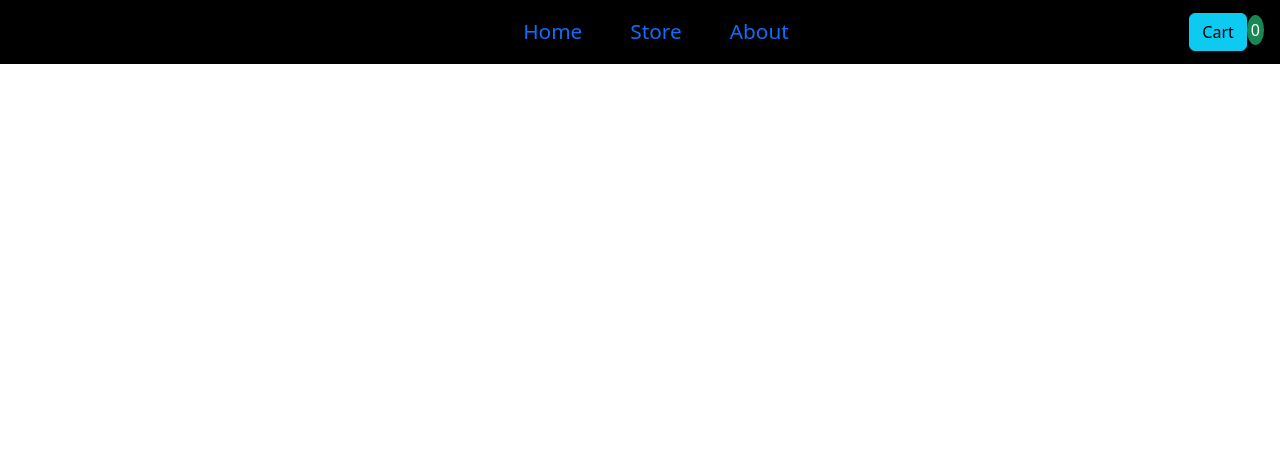
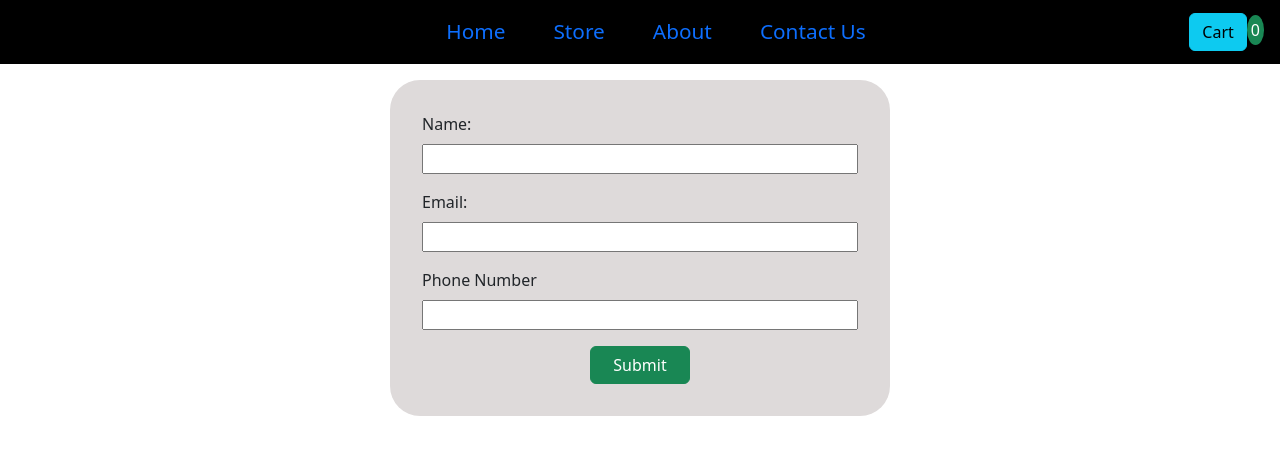
Before and after one commit to shubhamkumar123456/e-commerce-website, a React (Create React App) app: page /contactus in a window 1280 px wide. Shown: the top 454 px of the page. Built offline with nearby package versions, Linux system fonts and the light colour scheme; the HTML template or start-up script is replaced by a standard one.

Commit message:
added contact us and storing use in database

```diff
--- a/src/App.js
+++ b/src/App.js
@@ -12,6 +12,7 @@ import Store from "./pages/Store";
 import Home from "./pages/Home";
 import Content from "./component/Content";
 import Item from "./component/Item";
+import ContactUs from "./component/ContactUs";
 
 function App() {
   const ctx = useContext(CartContext);
@@ -34,6 +35,7 @@ function App() {
             <Route path="/about"  element={<About />} />
             <Route path="/store"  element={<Store />} />
             <Route path="/home" element ={<Home/>}/>
+            <Route path="/contactus" element ={<ContactUs/>}/>
           </Routes>
 
 
--- /dev/null
+++ b/src/component/ContactUs.js
@@ -0,0 +1,45 @@
+import React, { useRef } from 'react'
+import { Button } from 'react-bootstrap'
+import classes from './ContactUs.module.css'
+
+const ContactUs = () => {
+
+    const name=useRef();
+    const email=useRef();
+    const phone=useRef();
+
+    const submitHandler=async()=>{
+
+        let obj={
+            name:name.current.value,
+            email:email.current.value,
+            phone:phone.current.value
+        }
+        console.log(obj)
+        const response= await fetch('https://e-commerce-a4796-default-rtdb.firebaseio.com/contactUs.json',{
+            method: 'POST',
+            body:JSON.stringify(obj),
+            headers:{
+              'Content-Type': 'application/json',
+            }
+        })
+        const data=await response.json()
+        console.log(data)
+    }
+
+  return (
+    <div className={classes.contactUs}>
+    <form action="" className={classes.contactUsFrom}>
+        <label className={classes.label} htmlFor="name">Name:</label>
+        <input ref={name} className={classes.input} type="text" />
+        <label className={classes.label} htmlFor="email">Email:</label>
+        <input ref={email} className={classes.input} type="text" />
+        <label className={classes.label} htmlFor="phone">Phone Number</label>
+        <input ref={phone} className={classes.input} type="text" />
+        <Button className={classes.btn} variant='success' onClick={submitHandler}>Submit</Button>
+    </form>
+    </div>
+  )
+}
+
+export default ContactUs
--- /dev/null
+++ b/src/component/ContactUs.module.css
@@ -0,0 +1,23 @@
+.contactUsFrom{
+
+    display: flex;
+  flex-direction: column;
+  justify-content: center;
+  text-align: left;
+  width: 500px;
+  margin: auto;
+  margin-top:1rem;
+  background-color:rgb(222, 218, 218);
+  padding: 2rem;
+  border-radius: 30px;
+}
+.label{
+    margin-bottom:0.5rem ;
+}
+.input{
+    margin-bottom: 1rem;
+}
+.btn{
+    width: 100px;
+    margin: auto;
+}
--- a/src/component/Navbar.js
+++ b/src/component/Navbar.js
@@ -1,7 +1,7 @@
 import React, { useContext } from "react";
 import { Button } from "react-bootstrap";
 import { CartContext } from "../store/CartContext";
-import { Link } from "react-router-dom";
+import { Link, NavLink } from "react-router-dom";
 import "./Navbar.css";
 
 const Navbar = (props) => {
@@ -12,13 +12,16 @@ const Navbar = (props) => {
     <div className="navbar">
       <ul className="navbar-ul">
         <li>
-          <Link to="/home">Home</Link>
+          <NavLink to="/home">Home</NavLink>
         </li>
         <li>
-          <Link to="/store">Store</Link>
+          <NavLink to="/store">Store</NavLink>
         </li>
         <li>
-          <Link to="/about">About</Link>
+          <NavLink to="/about">About</NavLink>
+        </li>
+        <li>
+          <Link to="/contactus">Contact Us</Link>
         </li>
       </ul>
 
```
